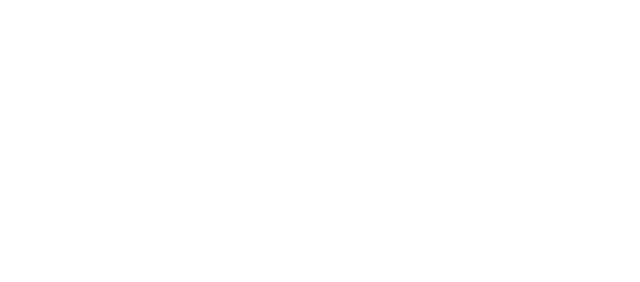
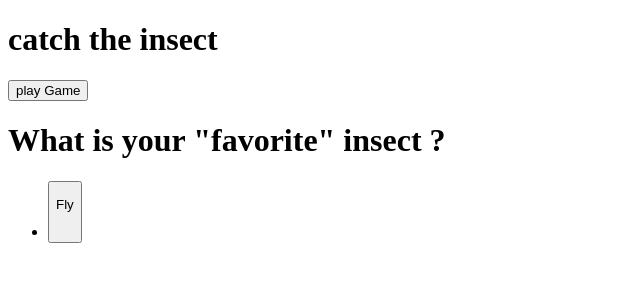
Before and after one commit to DEV-Gitanjali/Insect-Catch-Game, a plain HTML site: page index.html in a window 1280 px wide. Shown: the whole page, without its empty margins (0-640 px from the left). Drawn offline with Linux system fonts and the light colour scheme.

Commit message:
this code for catch the insect box

```diff
--- a/index.html
+++ b/index.html
@@ -7,6 +7,22 @@
     <title>insect catch game</title>
 </head>
 <body>
+    <h1>catch the insect</h1>
+    <button class="btn" id="start-btn">play Game</button>
+
+    <div class="screen">
+   <h1>What is your "favorite"  insect ?</h1>
+   <ul class="insects-list">
+    <li>
+        <button class="choose-insect-btn">
+            <p>Fly</p>
+            <img src="" alt="">
+        </button>
+    </li>
+   </ul>
+</div>
+
+
     <script src="script.js"></script>
 </body>
 </html>
```
